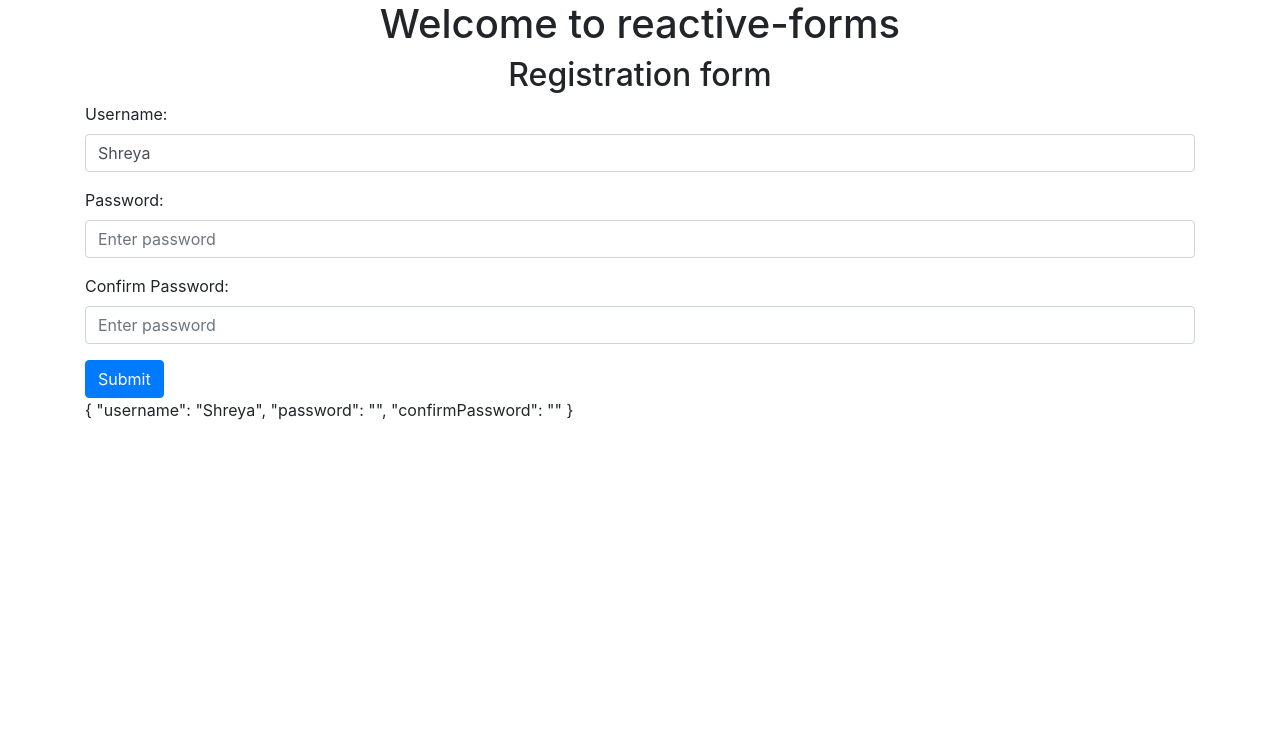
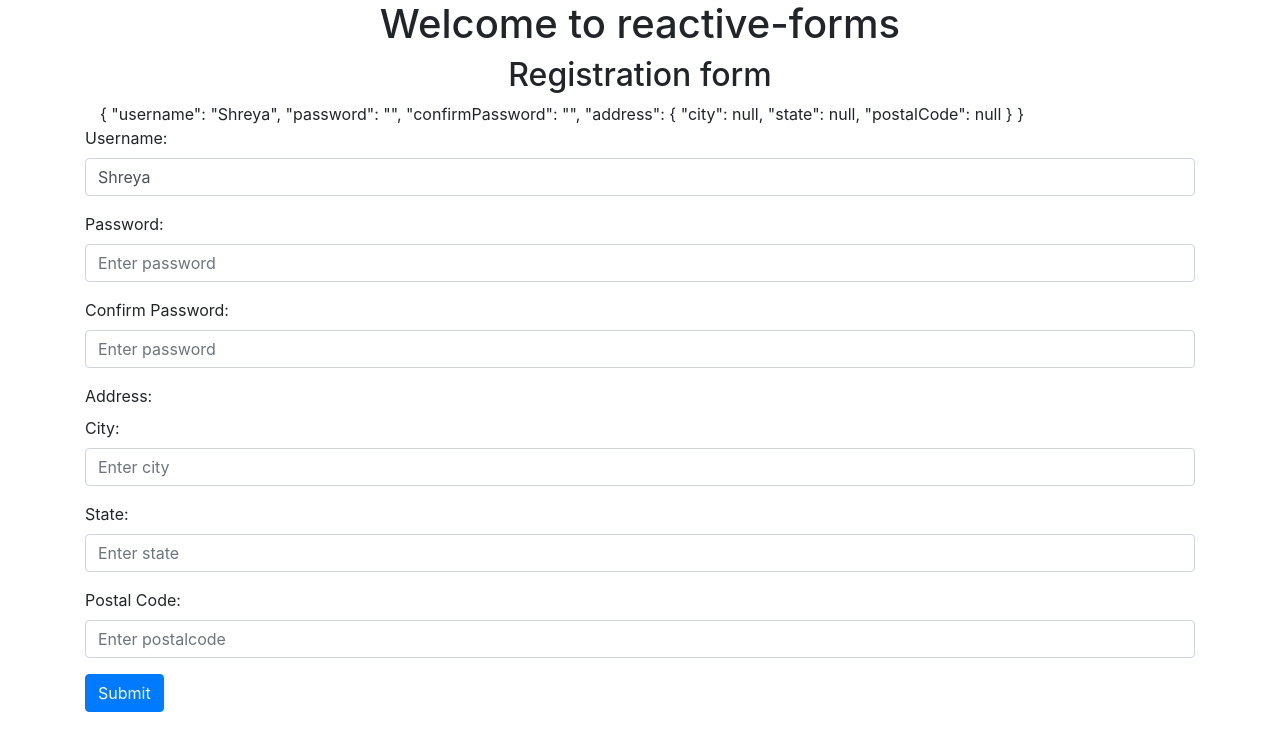
Before and after one commit to shreyashejwalkar/Angular-reactive-forms, an Angular app: page / in a window 1280 px wide. Shown: the top 750 px of the page. Built offline with nearby package versions, Linux system fonts and the light colour scheme.

Commit message:
Nesting from Groups

```diff
--- a/src/app/app.component.html
+++ b/src/app/app.component.html
@@ -4,6 +4,7 @@
 
 <div class="container">
   <h2 style="text-align: center;">Registration form</h2>
+  <div class="container"> {{registrationForm.value | json}}</div>
   <form [formGroup]="registrationForm">
     <div class="form-group">
       <label for="username">Username:</label>
@@ -17,7 +18,21 @@
       <label for="confirmpwd">Confirm Password:</label>
       <input fromControlName="confirmPassword" type="password" class="form-control" id="confirmpwd" placeholder="Enter password" name="confirmpwd">
     </div>
+    <div formGroupName="address">
+      <label for="address">Address:</label>
+      <div class="form-group">
+        <label for="city">City:</label>
+        <input fromControlName="city" type="text" class="form-control" id="city" placeholder="Enter city" name="city">
+      </div>
+      <div class="form-group">
+        <label for="state">State:</label>
+        <input fromControlName="state" type="text" class="form-control" id="state" placeholder="Enter state" name="state">
+      </div>
+      <div class="form-group">
+        <label for="postalcode">Postal Code:</label>
+        <input fromControlName="postalCode" type="text" class="form-control" id="postalcode" placeholder="Enter postalcode" name="postalcode">
+      </div>
+    </div>
     <button type="submit" class="btn btn-primary">Submit</button>
   </form>
-  {{registrationForm.value | json}}
 </div>
--- a/src/app/app.component.ts
+++ b/src/app/app.component.ts
@@ -11,7 +11,12 @@ export class AppComponent {
   registrationForm = new FormGroup({
     username : new FormControl('Shreya'),
     password : new FormControl(''),
-    confirmPassword: new FormControl('')
+    confirmPassword: new FormControl(''),
+    address : new FormGroup({
+      city : new FormControl(),
+      state : new FormControl(),
+      postalCode : new FormControl()
+    })
 
   });
 }
```
